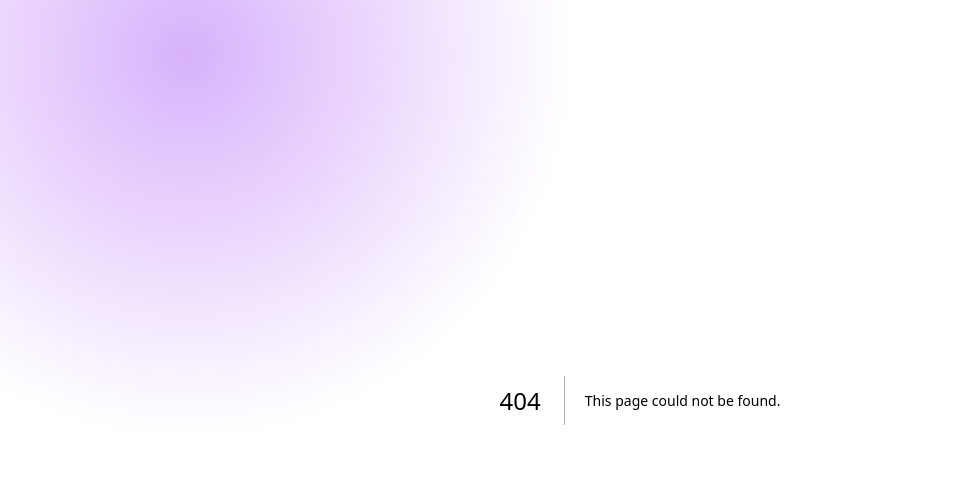
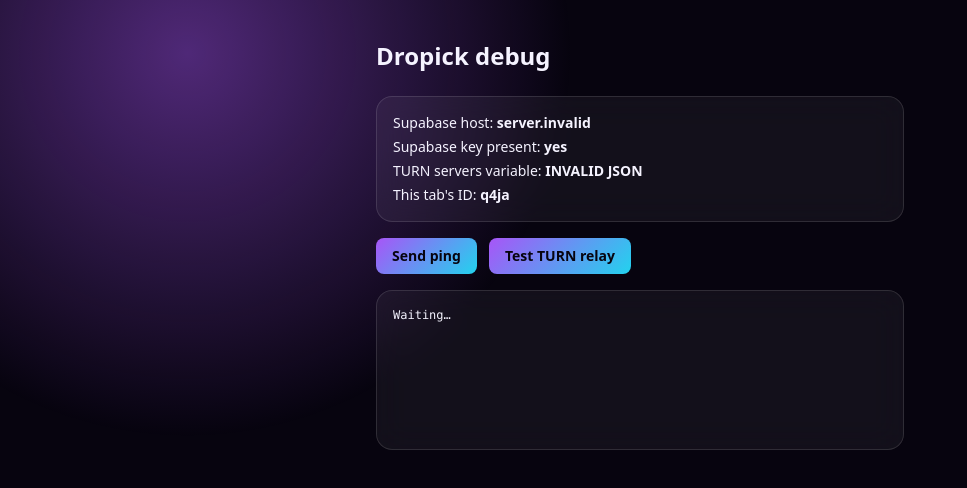
Before and after one commit to Nilesh-Sillare/Dropick, a Next.js app: page /debug in a window 1280 px wide. Before the commit this address had no page. Shown: the top 488 px of the page, without its empty margins (0-967 px from the left). Built offline with nearby package versions, Linux system fonts and the light colour scheme; no server answers.

Commit message:
Add debug page

```diff
--- /dev/null
+++ b/app/debug/page.tsx
@@ -0,0 +1,151 @@
+"use client";
+
+import { useEffect, useRef, useState } from "react";
+import { supabase } from "@/lib/supabase";
+
+export default function DebugPage() {
+  const [log, setLog] = useState<string[]>([]);
+  const [myId, setMyId] = useState("");
+  const channelRef = useRef<ReturnType<typeof supabase.channel> | null>(null);
+  const idRef = useRef("");
+
+  const add = (msg: string) =>
+    setLog((l) => [...l, `${new Date().toLocaleTimeString()}  ${msg}`]);
+
+  // What this build of the site knows (no secrets are shown)
+  const supabaseUrl = process.env.NEXT_PUBLIC_SUPABASE_URL;
+  const hasKey = Boolean(process.env.NEXT_PUBLIC_SUPABASE_ANON_KEY);
+  const rawIce = process.env.NEXT_PUBLIC_ICE_SERVERS;
+
+  let host = "MISSING";
+  try {
+    if (supabaseUrl) host = new URL(supabaseUrl).host;
+  } catch {
+    host = "INVALID URL";
+  }
+
+  let iceNote = "MISSING";
+  if (rawIce) {
+    try {
+      const parsed = JSON.parse(rawIce);
+      iceNote = Array.isArray(parsed)
+        ? `${parsed.length} entry (OK)`
+        : "not a list (wrong format)";
+    } catch {
+      iceNote = "INVALID JSON";
+    }
+  }
+
+  useEffect(() => {
+    const id = Math.random().toString(36).slice(2, 6);
+    idRef.current = id;
+    setMyId(id);
+    let channel: ReturnType<typeof supabase.channel> | undefined;
+
+    // setTimeout avoids a double-start in React dev mode
+    const t = setTimeout(() => {
+      channel = supabase.channel("dropick-debug", {
+        config: { broadcast: { self: false } },
+      });
+      channelRef.current = channel;
+      channel
+        .on("broadcast", { event: "ping" }, ({ payload }) => {
+          add(`Received ping from ${payload.from} ✅`);
+          channel?.send({
+            type: "broadcast",
+            event: "pong",
+            payload: { to: payload.from, from: id, t: payload.t },
+          });
+        })
+        .on("broadcast", { event: "pong" }, ({ payload }) => {
+          if (payload.to === id) {
+            add(`Got reply from ${payload.from} in ${Date.now() - payload.t} ms ✅`);
+          }
+        })
+        .subscribe((status) => add(`Channel status: ${status}`));
+    }, 0);
+
+    return () => {
+      clearTimeout(t);
+      if (channel) supabase.removeChannel(channel);
+      channelRef.current = null;
+    };
+  }, []);
+
+  function sendPing() {
+    const ch = channelRef.current;
+    if (!ch) {
+      add("Channel not ready yet");
+      return;
+    }
+    add("Ping sent. Waiting for another tab or device…");
+    ch.send({
+      type: "broadcast",
+      event: "ping",
+      payload: { from: idRef.current, t: Date.now() },
+    });
+  }
+
+  // Asks the TURN relay for an address, using ONLY the relay.
+  async function testTurn() {
+    if (!rawIce) {
+      add("TURN: NEXT_PUBLIC_ICE_SERVERS is missing in this build ❌");
+      return;
+    }
+    let servers: RTCIceServer[];
+    try {
+      servers = JSON.parse(rawIce);
+    } catch {
+      add("TURN: variable is not valid JSON ❌");
+      return;
+    }
+    add("TURN: testing the relay (8 seconds)…");
+    const pc = new RTCPeerConnection({
+      iceServers: servers,
+      iceTransportPolicy: "relay",
+    });
+    pc.createDataChannel("test");
+    let gotRelay = false;
+    pc.onicecandidate = (e) => {
+      if (e.candidate && e.candidate.type === "relay") {
+        gotRelay = true;
+        add("TURN: relay address obtained ✅ (login works)");
+      }
+    };
+    pc.onicecandidateerror = (e) => {
+      const ev = e as RTCPeerConnectionIceErrorEvent;
+      add(`TURN: error ${ev.errorCode} ${ev.errorText} (${ev.url})`);
+    };
+    await pc.setLocalDescription(await pc.createOffer());
+    setTimeout(() => {
+      if (!gotRelay) add("TURN: no relay address after 8 seconds ❌");
+      pc.close();
+    }, 8000);
+  }
+
+  return (
+    <main className="mx-auto max-w-xl px-6 py-10">
+      <h1 className="text-2xl font-bold">Dropick debug</h1>
+
+      <div className="glass mt-6 space-y-1 rounded-2xl p-4 text-sm">
+        <p>Supabase host: <b>{host}</b></p>
+        <p>Supabase key present: <b>{hasKey ? "yes" : "NO"}</b></p>
+        <p>TURN servers variable: <b>{iceNote}</b></p>
+        <p>This tab&apos;s ID: <b>{myId}</b></p>
+      </div>
+
+      <div className="mt-4 flex gap-3">
+        <button onClick={sendPing} className="btn-gradient rounded-lg px-4 py-2 text-sm">
+          Send ping
+        </button>
+        <button onClick={testTurn} className="btn-gradient rounded-lg px-4 py-2 text-sm">
+          Test TURN relay
+        </button>
+      </div>
+
+      <pre className="glass mt-4 min-h-40 whitespace-pre-wrap rounded-2xl p-4 text-xs">
+        {log.join("\n") || "Waiting…"}
+      </pre>
+    </main>
+  );
+}
```
